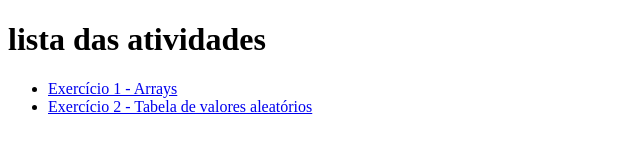
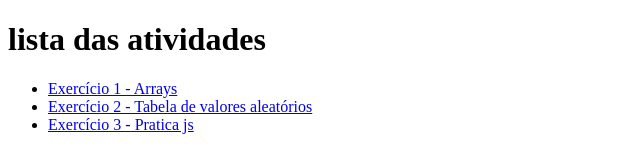
Before and after one commit to evertonantonio/programacaoWeb, a plain HTML site: page index.html in a window 1280 px wide. Shown: the whole page, without its empty margins (0-640 px from the left). Drawn offline with Linux system fonts and the light colour scheme.

Commit message:
Atividades

```diff
--- a/index.html
+++ b/index.html
@@ -14,6 +14,7 @@
 
         <li><a href="./ex1/index.html"> Exercício 1 - Arrays</a></li>
         <li><a href="./ex2/index.html"> Exercício 2 - Tabela de valores aleatórios</a></li>
+        <li><a href="./ex3/index.html"> Exercício 3 - Pratica js</li>
 
     </ul>
 
```
